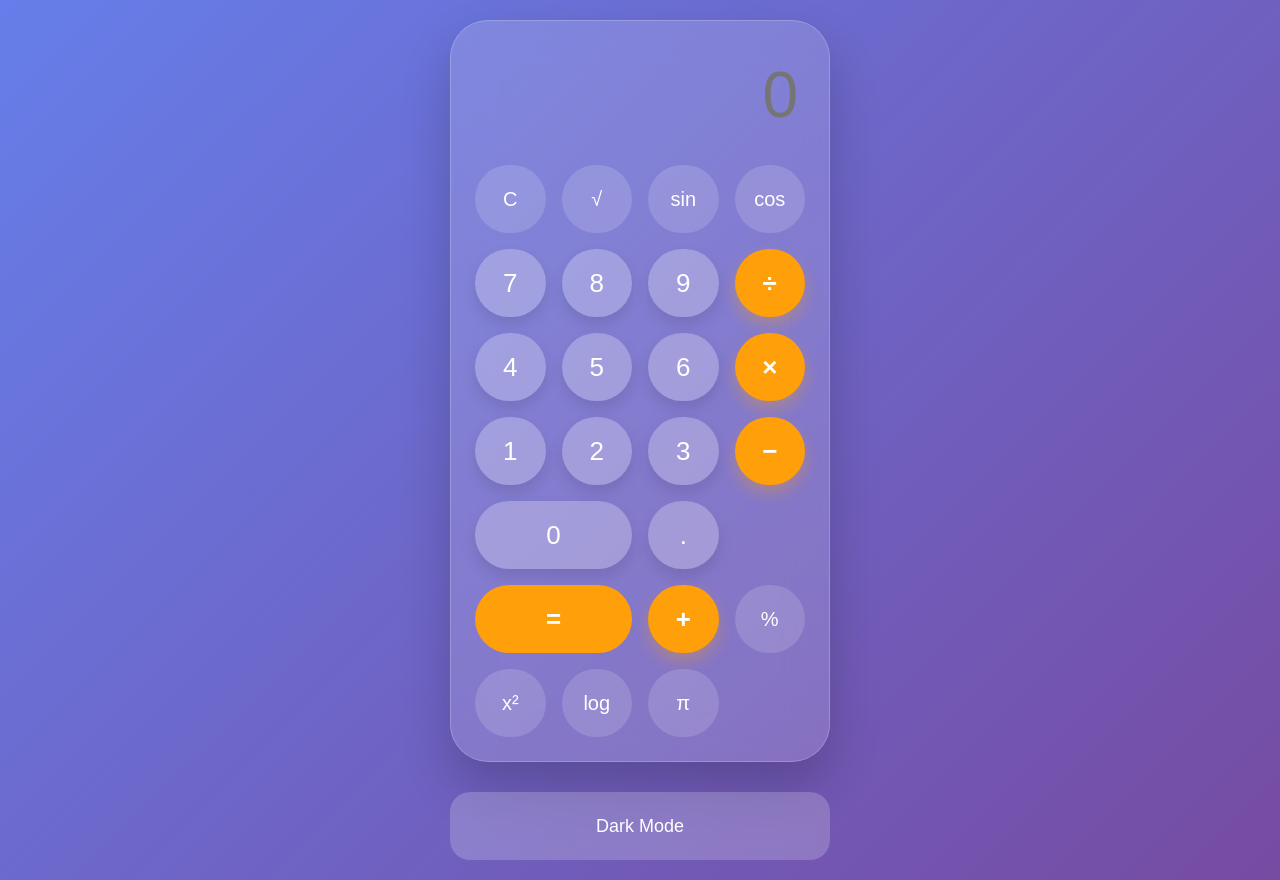
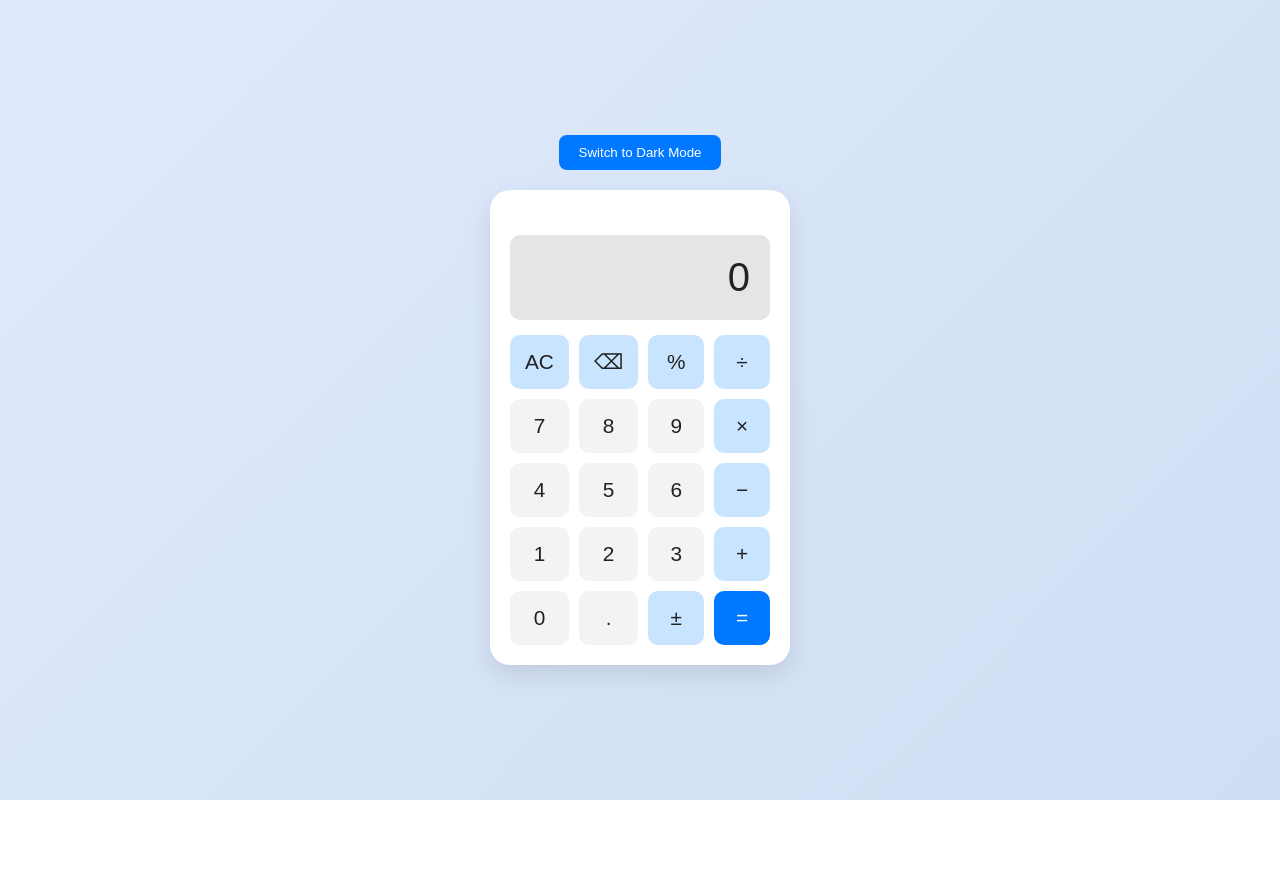
Before and after one commit to TymurRostovskyi/calculator-js, a plain HTML site: page index.html in a window 1280 px wide. After the commit the page ends 800 px from the top, so only its background shows below. Drawn offline with Linux system fonts and the light colour scheme; a web font is replaced by a local one.

Commit message:
Add files via upload

```diff
--- a/index.html
+++ b/index.html
@@ -2,53 +2,51 @@
 <html lang="en">
 <head>
   <meta charset="UTF-8" />
-  <meta name="viewport" content="width=device-width, initial-scale=1.0"/>
-  <title>Calculator</title>
+  <meta name="viewport" content="width=device-width, initial-scale=1.0" />
+  <title>Animated Calculator</title>
+
   <link rel="stylesheet" href="style.css" />
-  <link href="https://fonts.googleapis.com/css2?family=SF+Pro+Display:wght@400;500;600;700&display=swap" rel="stylesheet">
 </head>
 <body>
   <div class="container">
+    <div class="theme-toggle">
+      <button id="themeButton">Switch to Dark Mode</button>
+    </div>
+
     <div class="calculator">
-      <div class="display">
-        <input type="text" id="result" readonly placeholder="0" />
-      </div>
+      <!-- NEW: Small expression display -->
+      <div class="small-display" id="smallDisplay"></div>
+      <div class="display" id="display">0</div>
+
       <div class="buttons">
-        <button class="func" onclick="clearResult()">C</button>
-        <button class="func" onclick="append('√')">√</button>
-        <button class="func" onclick="append('sin(')">sin</button>
-        <button class="func" onclick="append('cos(')">cos</button>
+        <button class="btn operator" data-action="clear">AC</button>
+        <button class="btn operator" data-action="backspace">⌫</button>
+        <button class="btn operator" data-action="%">%</button>
+        <button class="btn operator" data-action="/">÷</button>
 
-        <button class="num" onclick="append('7')">7</button>
-        <button class="num" onclick="append('8')">8</button>
-        <button class="num" onclick="append('9')">9</button>
-        <button class="op" onclick="append('/')">÷</button>
+        <button class="btn" data-action="7">7</button>
+        <button class="btn" data-action="8">8</button>
+        <button class="btn" data-action="9">9</button>
+        <button class="btn operator" data-action="*">×</button>
 
-        <button class="num" onclick="append('4')">4</button>
-        <button class="num" onclick="append('5')">5</button>
-        <button class="num" onclick="append('6')">6</button>
-        <button class="op" onclick="append('*')">×</button>
+        <button class="btn" data-action="4">4</button>
+        <button class="btn" data-action="5">5</button>
+        <button class="btn" data-action="6">6</button>
+        <button class="btn operator" data-action="-">−</button>
 
-        <button class="num" onclick="append('1')">1</button>
-        <button class="num" onclick="append('2')">2</button>
-        <button class="num" onclick="append('3')">3</button>
-        <button class="op" onclick="append('-')">−</button>
+        <button class="btn" data-action="1">1</button>
+        <button class="btn" data-action="2">2</button>
+        <button class="btn" data-action="3">3</button>
+        <button class="btn operator" data-action="+">+</button>
 
-        <button class="num zero" onclick="append('0')">0</button>
-        <button class="num" onclick="append('.')">.</button>
-        <button class="equal" onclick="calculate()">=</button>
-        <button class="op" onclick="append('+')">+</button>
-
-        <button class="func" onclick="percent()">%</button>
-        <button class="func" onclick="append('**')">x²</button>
-        <button class="func" onclick="append('Math.log10(')">log</button>
-        <button class="func" onclick="append('3.14159')">π</button>
+        <button class="btn" data-action="0">0</button>
+        <button class="btn" data-action=".">.</button>
+        <button class="btn operator" data-action="+/-">±</button>
+        <button class="btn equals" data-action="=">=</button>
       </div>
     </div>
-    <button onclick="toggleTheme()" class="theme-btn">
-      <span class="icon">Dark Mode</span>
-    </button>
   </div>
+
   <script src="script.js"></script>
 </body>
 </html>
--- a/script.js
+++ b/script.js
@@ -1,56 +1,127 @@
-const result = document.getElementById('result');
-const PI = 3.14159265359;
-let lastNumber = '', lastOperator = '';
+// ===== SELECT ELEMENTS =====
+const display = document.getElementById("display");
+const smallDisplay = document.getElementById("smallDisplay");
+const buttons = document.querySelectorAll(".btn");
+const themeButton = document.getElementById("themeButton");
+const body = document.body;
 
-function append(value) {
-  if (result.value === '0' || result.value === 'Error') result.value = '';
-  result.value += value;
+let currentInput = "0";
+let previousInput = "";
+let operator = null;
+let isDark = false;
+let waitingForSecondNumber = false;
 
-  const match = result.value.match(/([\d.]+)\s*([+\-*/])\s*$/);
-  if (match) { lastNumber = match[1]; lastOperator = match[2]; }
+// ===== BUTTON LOGIC =====
+buttons.forEach((btn) => {
+  btn.addEventListener("click", () => {
+    const action = btn.getAttribute("data-action");
+
+    if (!isNaN(action) || action === ".") {
+      handleNumber(action);
+    } else if (["+", "-", "*", "/"].includes(action)) {
+      handleOperator(action);
+    } else if (action === "=") {
+      calculate();
+    } else if (action === "clear") {
+      clearAll();
+    } else if (action === "backspace") {
+      backspace();
+    } else if (action === "%") {
+      handlePercent();
+    } else if (action === "+/-") {
+      toggleSign();
+    }
+
+    updateDisplay();
+  });
+});
+
+function handleNumber(num) {
+  if (waitingForSecondNumber) {
+    currentInput = num === "." ? "0." : num;
+    waitingForSecondNumber = false;
+  } else {
+    if (currentInput === "0" && num !== ".") {
+      currentInput = num;
+    } else {
+      if (num === "." && currentInput.includes(".")) return;
+      currentInput += num;
+    }
+  }
 }
 
-function clearResult() {
-  result.value = '0';
-  lastNumber = ''; lastOperator = '';
+function handleOperator(op) {
+  if (operator && !waitingForSecondNumber) {
+    calculate();
+  }
+  previousInput = currentInput;
+  operator = op;
+  waitingForSecondNumber = true;
 }
 
 function calculate() {
-  try {
-    let expr = result.value
-      .replace(/π/g, PI)
-      .replace(/√/g, 'Math.sqrt')
-      .replace(/\^/g, '**')
-      .replace(/sin\(/g, 'Math.sin(Math.PI/180*')
-      .replace(/cos\(/g, 'Math.cos(Math.PI/180*')
-      .replace(/log\(/g, 'Math.log10(');
+  if (!operator || waitingForSecondNumber) return;
 
-    const open = (expr.match(/\(/g) || []).length;
-    const close = (expr.match(/\)/g) || []).length;
-    for (let i = 0; i < open - close; i++) expr += ')';
+  const prev = parseFloat(previousInput);
+  const curr = parseFloat(currentInput);
+  let result;
 
-    result.value = eval(expr);
-    lastNumber = result.value;
-  } catch { result.value = 'Error'; }
+  switch (operator) {
+    case "+": result = prev + curr; break;
+    case "-": result = prev - curr; break;
+    case "*": result = prev * curr; break;
+    case "/": result = curr !== 0 ? prev / curr : "Error"; break;
+  }
+
+  currentInput = result.toString();
+  operator = null;
+  previousInput = "";
+  waitingForSecondNumber = false;
 }
 
-function percent() {
-  if (!lastNumber || !lastOperator) return;
-  const current = parseFloat(result.value.match(/[\d.]+$/)?.[0] || '0');
-  let percentValue;
-
-  if (lastOperator === '+' || lastOperator === '-') {
-    percentValue = parseFloat(lastNumber) * current / 100;
-  } else if (lastOperator === '*' || lastOperator === '/') {
-    percentValue = current / 100;
-  } else return;
-
-  result.value = result.value.replace(/[\d.]+$/, percentValue);
-  calculate();
+function handlePercent() {
+  if (previousInput && operator) {
+    currentInput = (parseFloat(previousInput) * parseFloat(currentInput) / 100).toString();
+  } else {
+    currentInput = (parseFloat(currentInput) / 100).toString();
+  }
 }
 
-function toggleTheme() {
-  document.body.classList.toggle('dark');
-  const btn = document.querySelector('.theme-btn .icon');
-  btn.textContent = document.body.classList.contains('dark') ? 'Light Mode' : 'Dark Mode';
+function toggleSign() {
+  if (currentInput === "0") return;
+  currentInput = (parseFloat(currentInput) * -1).toString();
 }
+
+function backspace() {
+  currentInput = currentInput.slice(0, -1) || "0";
+}
+
+function clearAll() {
+  currentInput = "0";
+  previousInput = "";
+  operator = null;
+  waitingForSecondNumber = false;
+}
+
+// ===== UPDATE DISPLAY =====
+function updateDisplay() {
+  display.textContent = currentInput;
+  smallDisplay.textContent = previousInput && operator
+    ? `${previousInput} ${operator}`
+    : "";
+}
+
+// ===== THEME TOGGLE =====
+themeButton.addEventListener("click", () => {
+  isDark = !isDark;
+  body.classList.toggle("dark", isDark);
+  body.classList.toggle("light", !isDark);
+
+  themeButton.textContent = isDark
+    ? "Switch to Light Mode"
+    : "Switch to Dark Mode";
+});
+
+// Default light theme
+body.classList.add("light");
+updateDisplay();
--- a/style.css
+++ b/style.css
@@ -1,147 +1,142 @@
-* { margin: 0; padding: 0; box-sizing: border-box; }
-body {
-  font-family: 'SF Pro Display', -apple-system, sans-serif;
-  background: linear-gradient(135deg, #667eea 0%, #764ba2 100%);
-  min-height: 100vh;
-  display: flex;
-  align-items: center;
-  justify-content: center;
-  padding: 20px;
-  transition: all 0.4s ease;
+/* ===== BASE STYLE ===== */
+* {
+  margin: 0;
+  padding: 0;
+  box-sizing: border-box;
+  font-family: "Poppins", sans-serif;
 }
 
-.container { width: 100%; max-width: 380px; }
+body {
+  height: 100vh;
+  display: flex;
+  justify-content: center;
+  align-items: center;
+  transition: background 0.4s, color 0.4s;
+}
+
+/* ===== LIGHT THEME ===== */
+body.light {
+  background: linear-gradient(135deg, #e0eafc, #cfdef3);
+  color: #222;
+}
+
+body.light .calculator {
+  background: #ffffff;
+  box-shadow: 0 10px 25px rgba(0, 0, 0, 0.1);
+}
+
+body.light .btn {
+  background: #f3f3f3;
+  color: #222;
+}
+
+body.light .btn.operator {
+  background: #c9e4ff;
+}
+
+body.light .equals {
+  background: #0078ff;
+  color: #fff;
+}
+
+/* ===== DARK THEME ===== */
+body.dark {
+  background: linear-gradient(135deg, #232526, #414345);
+  color: #eee;
+}
+
+body.dark .calculator {
+  background: #2b2b2b;
+  box-shadow: 0 10px 25px rgba(255, 255, 255, 0.1);
+}
+
+body.dark .btn {
+  background: #444;
+  color: #eee;
+}
+
+body.dark .btn.operator {
+  background: #666;
+}
+
+body.dark .equals {
+  background: #0078ff;
+  color: #fff;
+}
+
+/* ===== CALCULATOR LAYOUT ===== */
+.container {
+  display: flex;
+  flex-direction: column;
+  align-items: center;
+}
+
+.theme-toggle {
+  margin-bottom: 20px;
+}
+
+#themeButton {
+  background: #0078ff;
+  color: #fff;
+  border: none;
+  padding: 10px 20px;
+  border-radius: 8px;
+  cursor: pointer;
+  transition: transform 0.3s, background 0.3s;
+}
+
+#themeButton:hover {
+  transform: scale(1.05);
+  background: #005ec2;
+}
 
 .calculator {
-  background: rgba(255, 255, 255, 0.15);
-  backdrop-filter: blur(20px);
-  -webkit-backdrop-filter: blur(20px);
-  border-radius: 38px;
-  padding: 24px;
-  box-shadow: 0 25px 50px rgba(0, 0, 0, 0.2);
-  border: 1px solid rgba(255, 255, 255, 0.2);
+  width: 300px;
+  border-radius: 20px;
+  padding: 20px;
+  transition: background 0.4s;
+}
+
+/* Small expression display */
+.small-display {
+  font-size: 1rem;
+  text-align: right;
+  color: rgba(128, 128, 128, 0.8);
+  min-height: 20px;
+  margin-bottom: 5px;
 }
 
 .display {
-  margin-bottom: 20px;
-  padding: 0 8px;
-}
-
-#result {
-  width: 100%;
-  height: 100px;
-  background: transparent;
-  border: none;
-  color: white;
-  font-size: 64px;
-  font-weight: 300;
+  font-size: 2.5rem;
   text-align: right;
-  outline: none;
-  letter-spacing: -1px;
+  padding: 20px;
+  border-radius: 10px;
+  margin-bottom: 15px;
+  overflow: hidden;
+  background: rgba(0, 0, 0, 0.1);
+  transition: background 0.4s, box-shadow 0.4s;
 }
 
 .buttons {
   display: grid;
   grid-template-columns: repeat(4, 1fr);
-  gap: 16px;
+  gap: 10px;
 }
 
-button {
-  height: 68px;
-  border-radius: 34px;
+.btn {
+  font-size: 1.3rem;
   border: none;
-  font-size: 26px;
-  font-weight: 500;
+  padding: 15px;
+  border-radius: 10px;
   cursor: pointer;
-  transition: all 0.2s cubic-bezier(0.3, 0, 0.2, 1);
-  position: relative;
-  overflow: hidden;
+  transition: transform 0.2s, background 0.3s;
 }
 
-button::before {
-  content: '';
-  position: absolute;
-  top: 0; left: 0; right: 0; bottom: 0;
-  background: linear-gradient(135deg, rgba(255,255,255,0.3), rgba(255,255,255,0.1));
-  opacity: 0;
-  transition: opacity 0.2s;
+.btn:hover {
+  transform: scale(1.05);
+  opacity: 0.9;
 }
 
-button:active::before { opacity: 1; }
-button:active { transform: scale(0.95); }
-
-.num {
-  background: rgba(255, 255, 255, 0.25);
-  color: white;
-  box-shadow: 0 8px 15px rgba(0, 0, 0, 0.1);
+.equals {
+  grid-column: span 1;
 }
-
-.num:hover { background: rgba(255, 255, 255, 0.35); }
-
-.op {
-  background: #ff9f0a;
-  color: white;
-  font-weight: 600;
-  box-shadow: 0 8px 15px rgba(255, 159, 10, 0.3);
-}
-
-.op:hover { background: #ffb143; }
-
-.equal {
-  background: #ff9f0a;
-  color: white;
-  grid-column: span 2;
-  font-weight: 600;
-}
-
-.equal:hover { background: #ffb143; }
-
-.func {
-  background: rgba(255, 255, 255, 0.15);
-  color: white;
-  font-size: 20px;
-}
-
-.func:hover { background: rgba(255, 255, 255, 0.25); }
-
-.zero { grid-column: span 2; }
-
-.theme-btn {
-  margin-top: 30px;
-  width: 100%;
-  padding: 16px;
-  background: rgba(255, 255, 255, 0.2);
-  color: white;
-  border: none;
-  border-radius: 20px;
-  font-size: 18px;
-  font-weight: 500;
-  cursor: pointer;
-  backdrop-filter: blur(10px);
-  transition: 0.3s;
-}
-
-.theme-btn:hover { background: rgba(255, 255, 255, 0.3); }
-
-/* Dark Mode (iOS Dark) */
-body.dark {
-  background: linear-gradient(135deg, #1a1a2e 0%, #16213e 100%);
-}
-
-.dark .calculator {
-  background: rgba(30, 30, 46, 0.6);
-  border: 1px solid rgba(255, 255, 255, 0.1);
-}
-
-.dark #result { color: #f5f5f7; }
-
-.dark .num { background: rgba(255, 255, 255, 0.15); }
-.dark .num:hover { background: rgba(255, 255, 255, 0.25); }
-
-.dark .op, .dark .equal { background: #ff9f0a; }
-.dark .op:hover, .dark .equal:hover { background: #ffb143; }
-
-.dark .func { background: rgba(255, 255, 255, 0.1); }
-.dark .func:hover { background: rgba(255, 255, 255, 0.2); }
-
-.dark .theme-btn { background: rgba(255, 255, 255, 0.15); }
```
